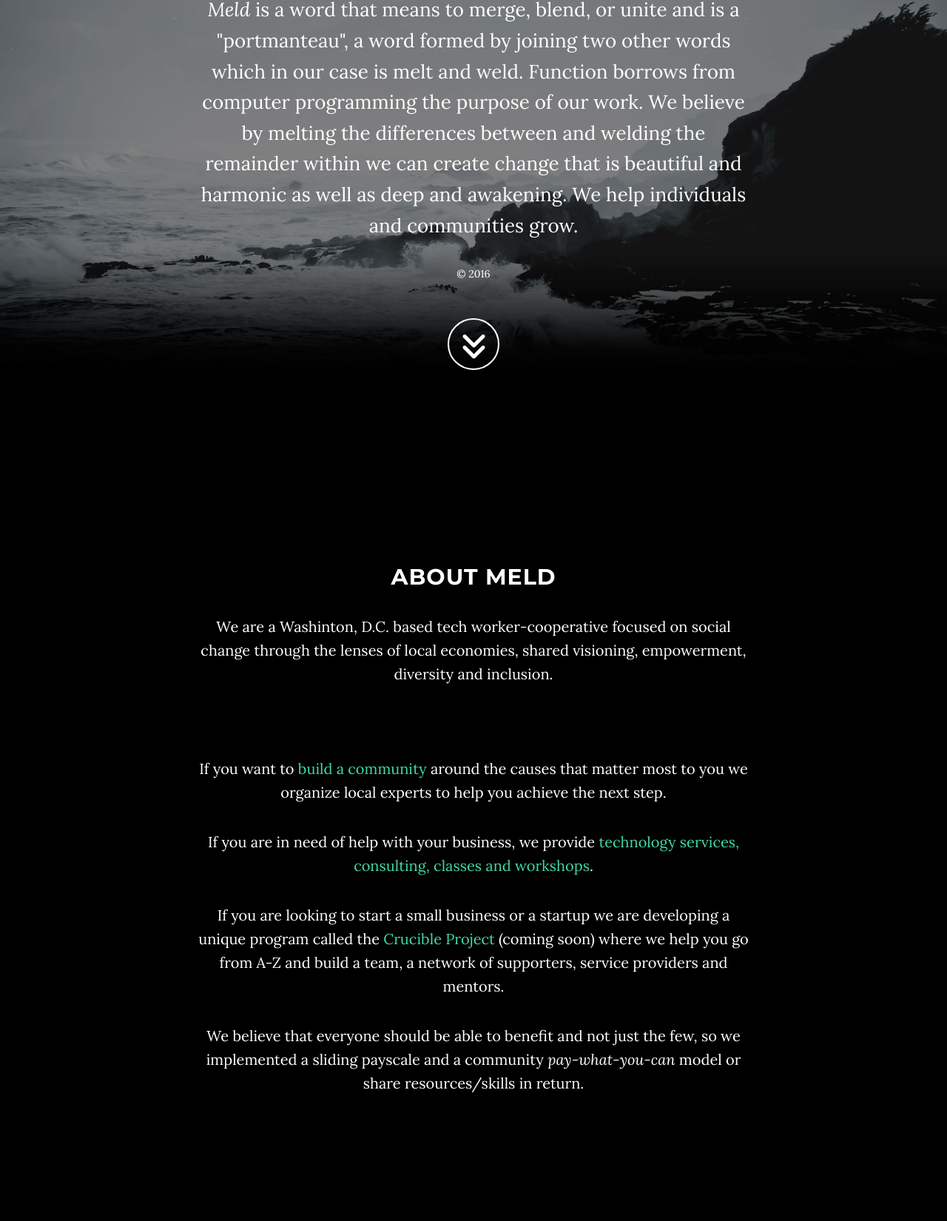
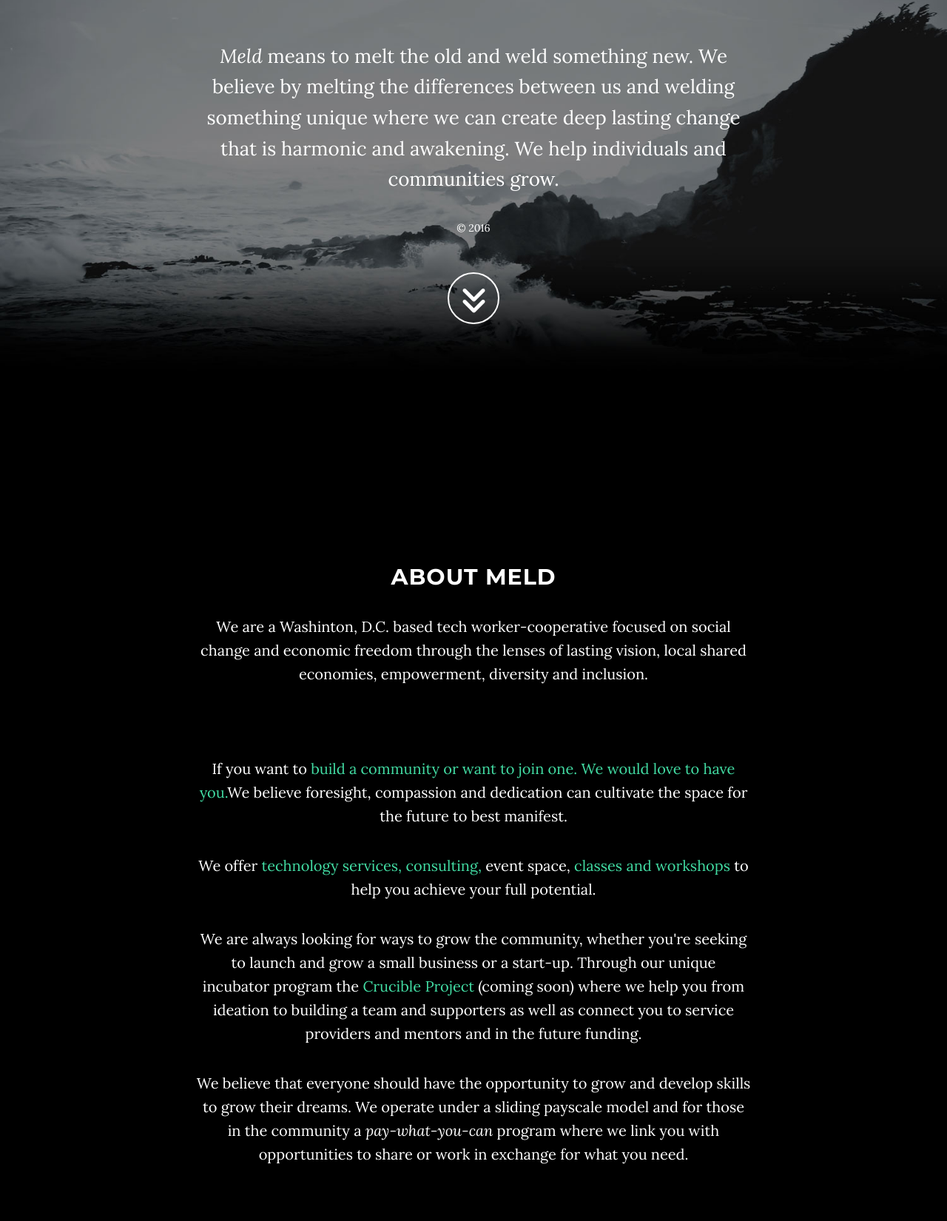
Before and after one commit to meldfunction/meldfunction.github.com, a plain HTML site: page index.html in a window 1280 px wide. Shown: the part 287-1937 px from the top of the page at 74% size. Drawn offline with Linux system fonts and the light colour scheme; some packages are replaced by stand-ins of ours.

Commit message:
layout updates

```diff
--- a/index.html
+++ b/index.html
@@ -9,7 +9,7 @@
     <meta name="description" content="A community lab">
     <meta name="author" content="Meld()">
 
-    <title>Meld - Where Social Good Blends Together</title>
+    <title>Meld() - Where Good Blends Together</title>
 
     <!-- Bootstrap Core CSS -->
     <link href="css/bootstrap.min.css" rel="stylesheet">
@@ -96,7 +96,7 @@
                 <div class="row">
                     <div class="col-md-8 col-md-offset-2">
                         <h1 class="brand-heading">Meld</h1>
-                        <p class="intro-text"><br><em>Meld</em> is a word that means to merge, blend, or unite and is a "portmanteau", a word formed by joining two other words which in our case is melt and weld. Function borrows from computer programming the purpose of our work. We believe by melting the differences between and welding the remainder within we can create change that is beautiful and harmonic as well as deep and awakening. We help individuals and communities grow. </p></p>&copy 2016</p>
+                        <p class="intro-text"><br><em>Meld</em> means to melt the old and weld something new. We believe by melting the differences between us and welding something unique where we can create deep lasting change that is harmonic and awakening. We help individuals and communities grow. </p></p>&copy 2016</p>
                         <a href="#about" class="btn btn-circle page-scroll">
                             <i class="fa fa-angle-double-down animated"></i>
                         </a>
@@ -111,11 +111,11 @@
         <div class="row">
             <div class="col-lg-8 col-lg-offset-2">
                 <h2>About Meld</h2>
-                <p>We are a Washinton, D.C. based tech worker-cooperative focused on social change through the lenses of local economies, shared visioning, empowerment, diversity and inclusion. <br/> <br/> <br/><br/>If you want to <a href="#community">build a community </a>around the causes that matter most to you we organize local experts to help you achieve the next step.</p>
-                <p>If you are in need of help with your business, we provide <a href="#services"> technology services, <a href="#consulting">consulting,</a> <a href="#courses">classes and workshops</a>.</br><p/>
-                If you are looking to start a small business or a startup we are developing a unique program called the <em/></em> <a href="#">Crucible Project</a> (coming soon) where we help you go from A-Z and build a team, a network of supporters, service providers and mentors.
+                <p>We are a Washinton, D.C. based tech worker-cooperative focused on social change and economic freedom through the lenses of lasting vision, local shared economies, empowerment, diversity and inclusion. <br/> <br/> <br/><br/>If you want to <a href="#community">build a community or want to join one. We would love to have you.</a>We believe foresight, compassion and dedication can cultivate the space for the future to best manifest.</p>
+                <p>We offer <a href="#services"> technology services, <a href="#consulting">consulting, </a>event space, <a href="#courses">classes and workshops</a> to help you achieve your full potential.</br><p/>
+                We are always looking for ways to grow the community, whether you're seeking to launch and grow a small business or a start-up. Through our unique incubator program the<em/></em> <a href="#">Crucible Project</a> (coming soon) where we help you from ideation to building a team and supporters as well as connect you to service providers and mentors and in the future funding.
 
-                <p>We believe that everyone should be able to benefit and not just the few, so we implemented a sliding payscale and a community <em>pay-what-you-can</em> model or share resources/skills in return.</p>
+                <p>We believe that everyone should have the opportunity to grow and develop skills to grow their dreams. We operate under a sliding payscale model and for those in the community a <em>pay-what-you-can</em> program where we link you with opportunities to share or work in exchange for what you need.</p>
             </div>
         </div>
     </section>
```
